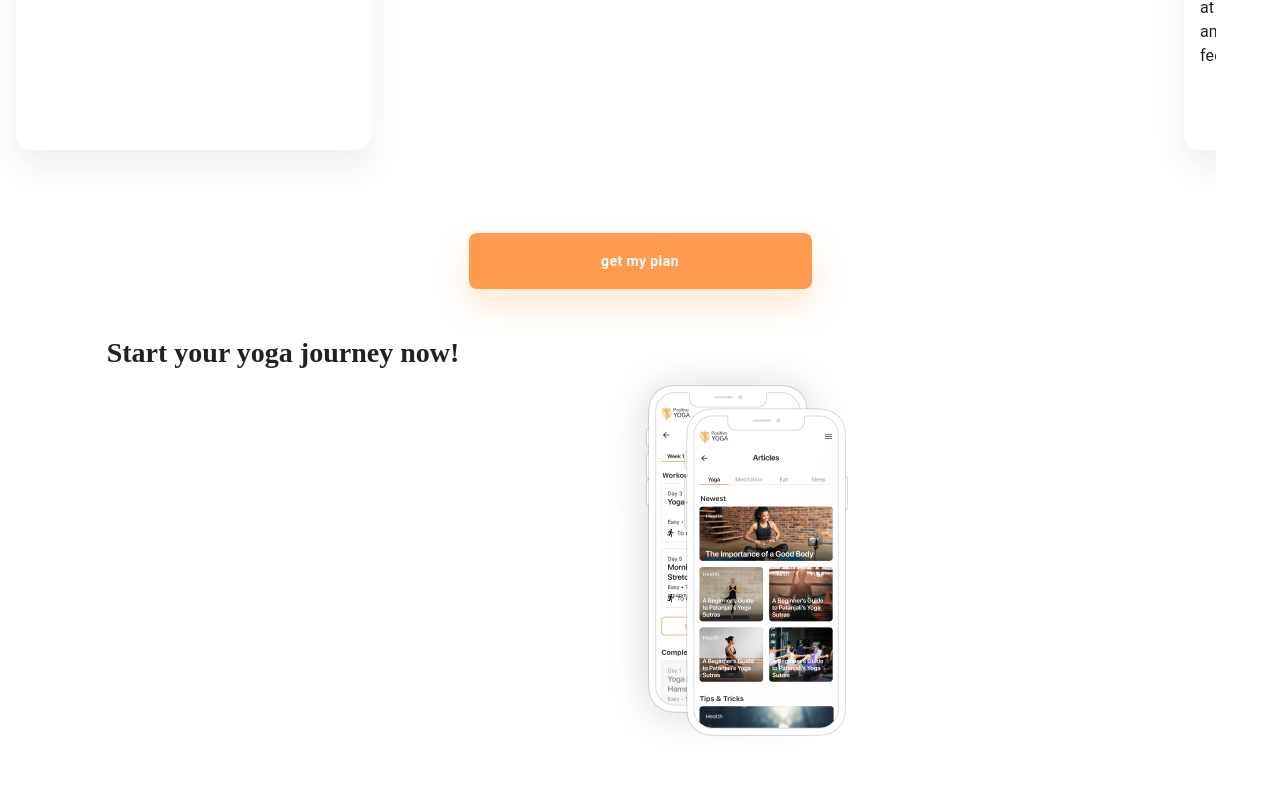
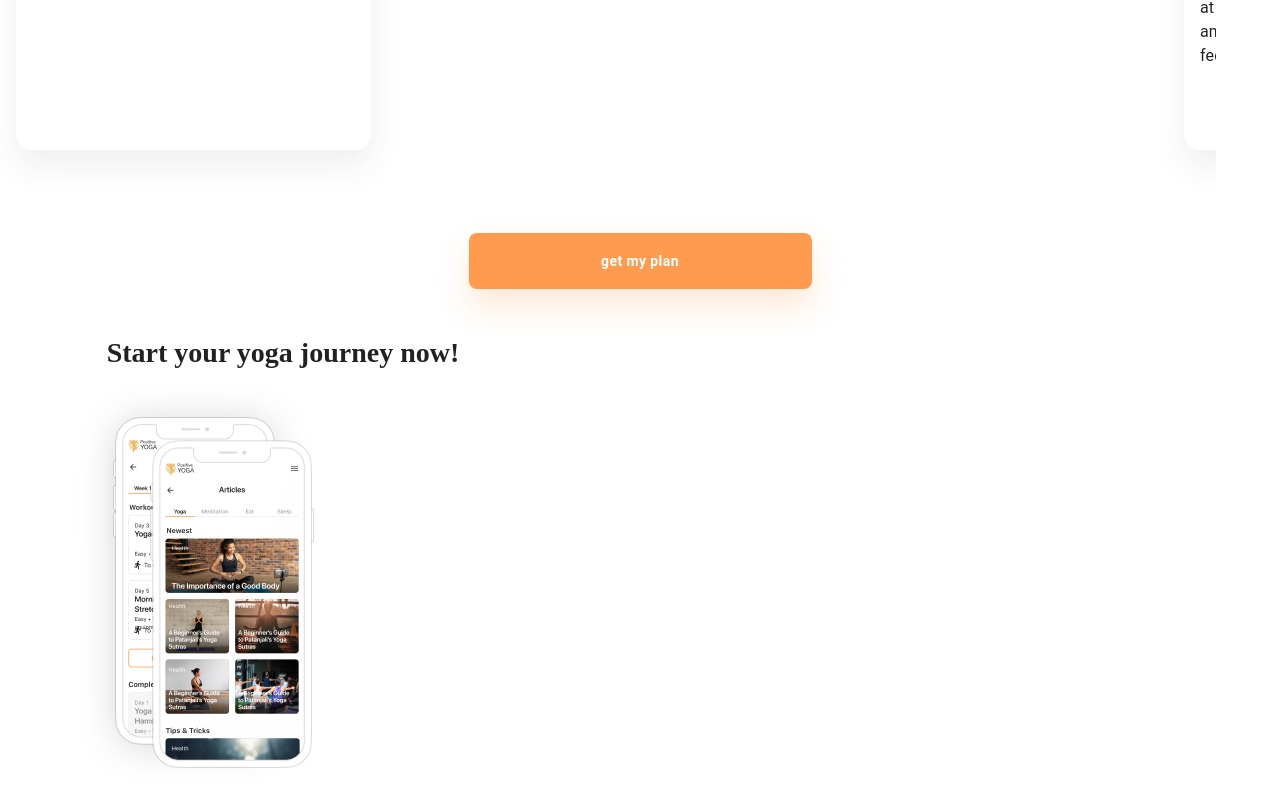
Before and after one commit to styylz/KiloHealth-positive-yoga-, a React (Create React App) app in the folder client/: page / in a window 1280 px wide. Shown: the part 1542-2344 px from the top of the page. Before the commit the page ends 2312 px from the top, so only its background shows below. Built offline with nearby package versions, Linux system fonts and the light colour scheme.

Commit message:
style: changed layout

```diff
--- a/client/src/views/Home/HomePage/HomePage.jsx
+++ b/client/src/views/Home/HomePage/HomePage.jsx
@@ -114,10 +114,9 @@
             Start your yoga journey now!
           </Typography>
         </Box>
-      </Grid>
-      <Grid item xs={12} lg={5}>
         <Banner />
       </Grid>
+      <Grid item xs={12} lg={5} />
     </Grid>
   </main>
 );
```
